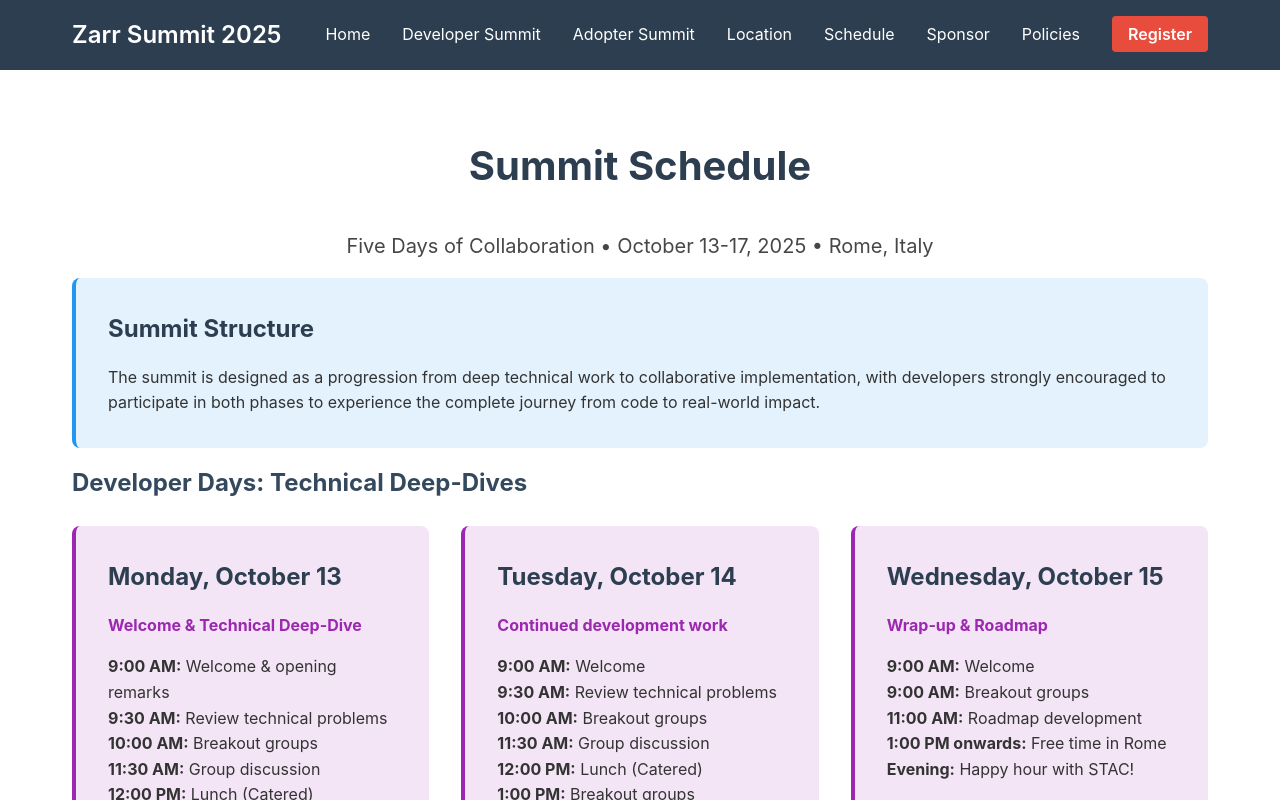
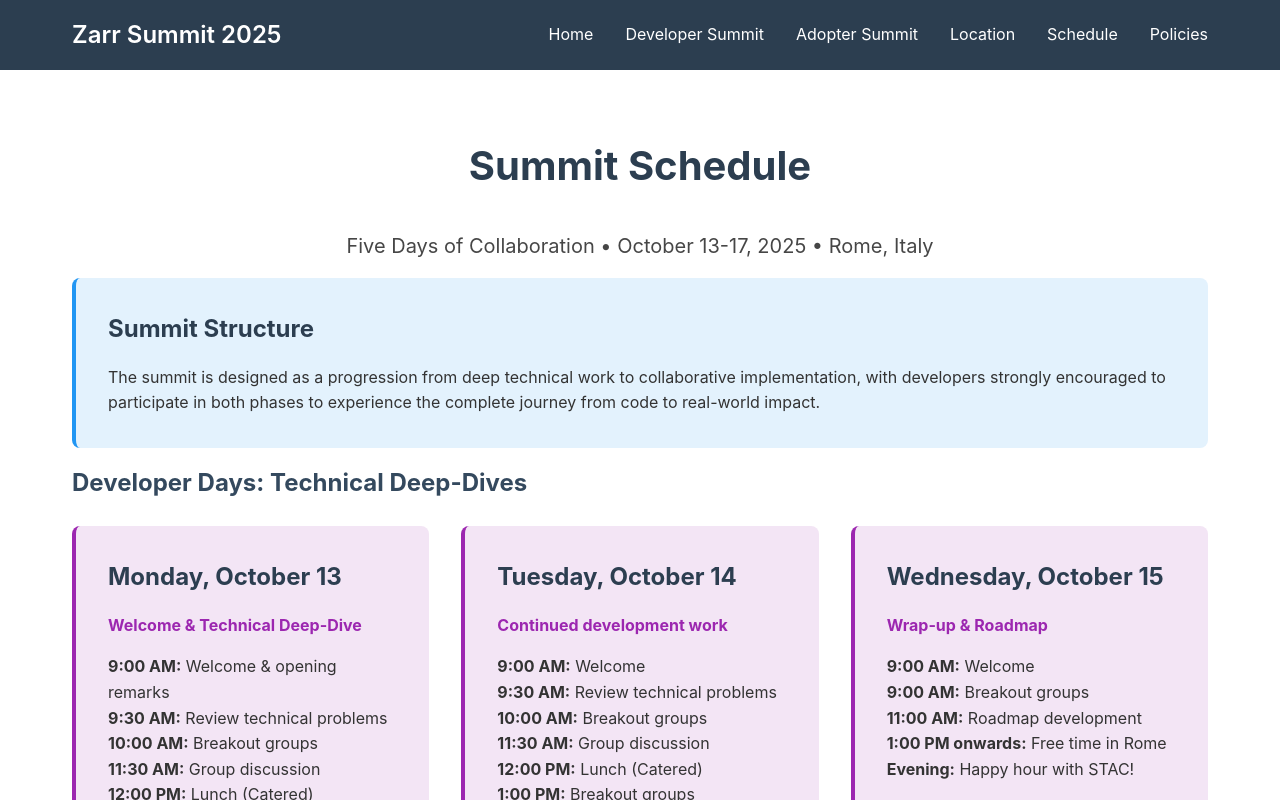
Before and after one commit to zarr-developers/zarr-summit-2025, a Next.js app: page /schedule in a window 1280 px wide. Shown: the top 800 px of the page. Built offline with nearby package versions, Linux system fonts and the light colour scheme.

Commit message:
Unlist pages

```diff
--- a/app/layout.tsx
+++ b/app/layout.tsx
@@ -42,24 +42,7 @@ export default function RootLayout({
                   <a href="/zarr-summit-2025/schedule">Schedule</a>
                 </li>
                 <li>
-                  <a
-                    href="/zarr-summit-2025/zarr-summit-prospectus.pdf"
-                    target="_blank"
-                    rel="noopener noreferrer"
-                  >
-                    Sponsor
-                  </a>
-                </li>
-                <li>
                   <a href="/zarr-summit-2025/policies">Policies</a>
-                </li>
-                <li>
-                  <a
-                    href="/zarr-summit-2025/register"
-                    className="register-link"
-                  >
-                    Register
-                  </a>
                 </li>
               </ul>
             </div>
```
